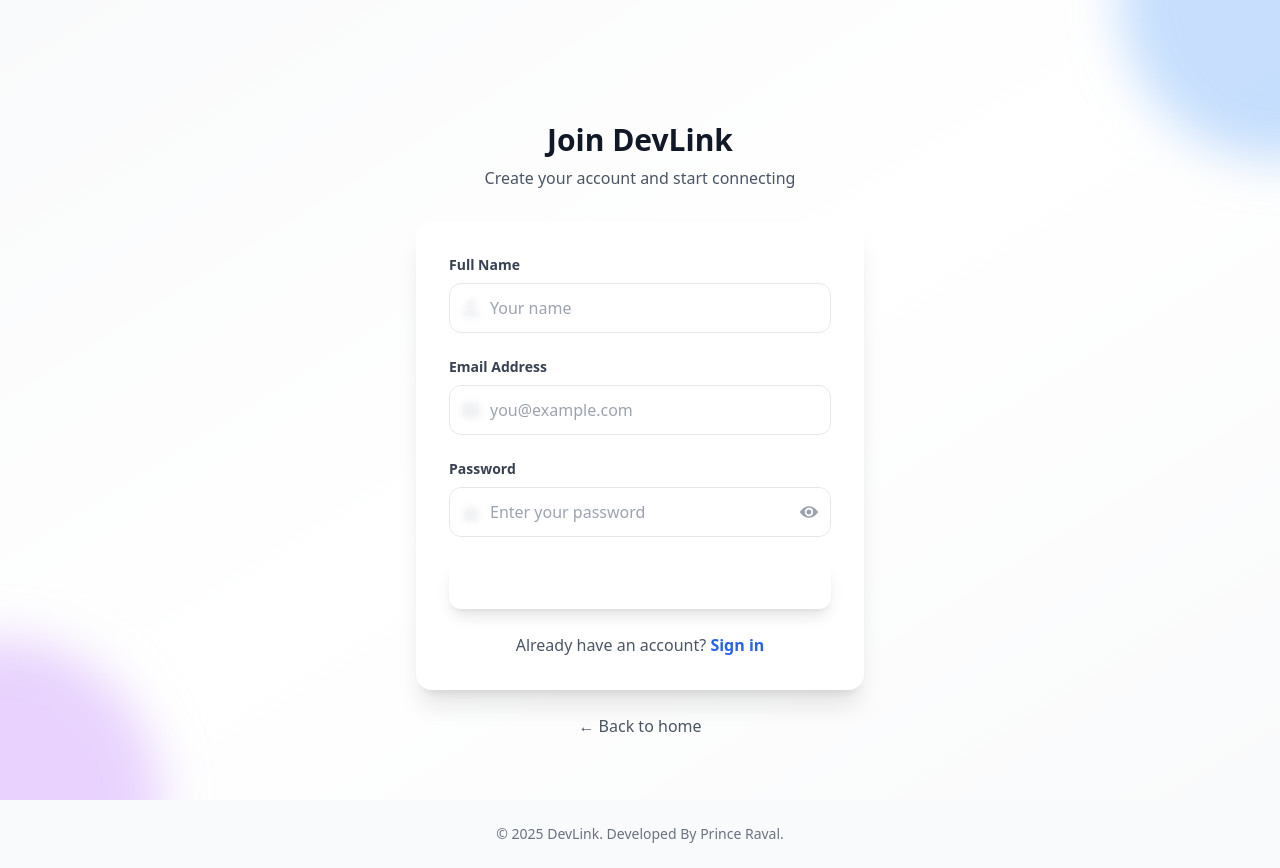
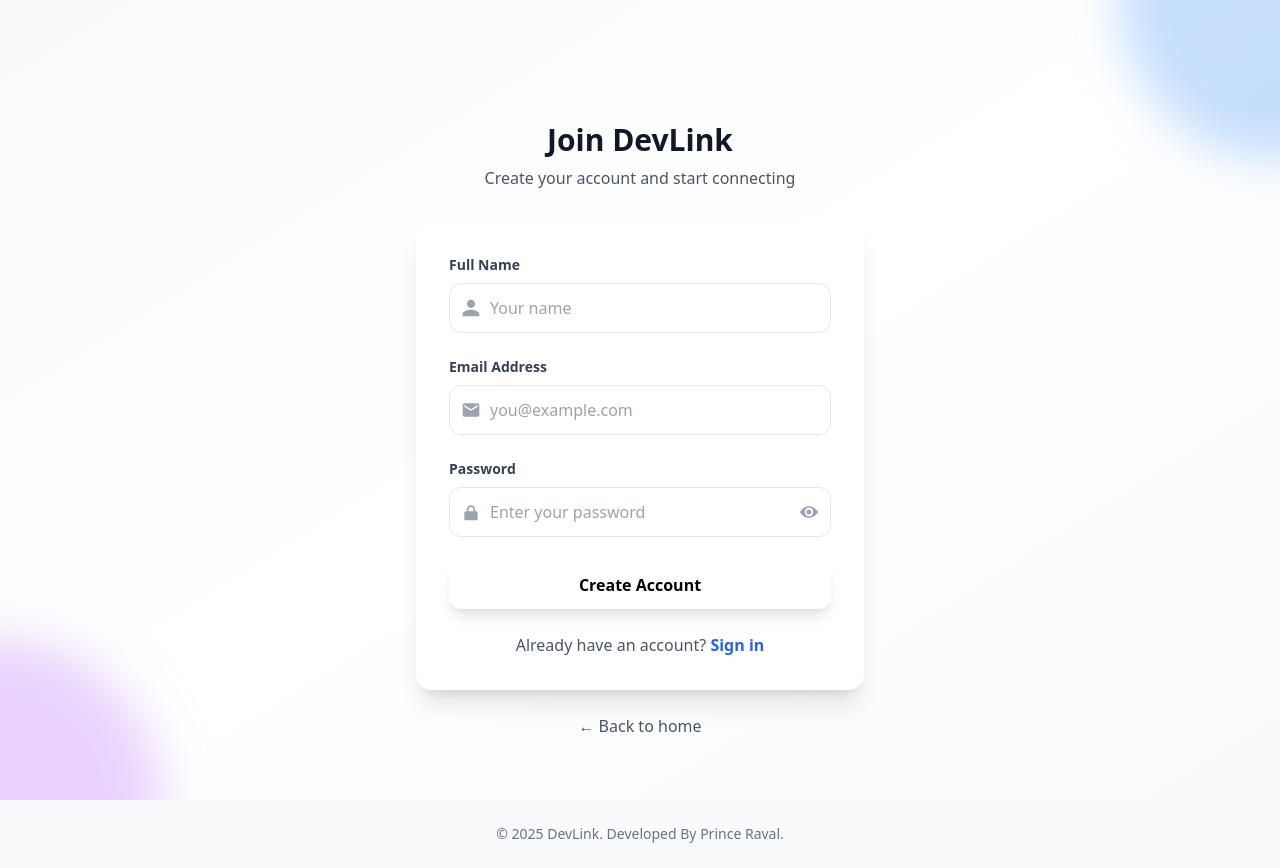
Before and after one commit to prince21241/devlink-frontend, a React (Vite) app: page /register in a window 1280 px wide. Built offline with nearby package versions, Linux system fonts and the light colour scheme; the HTML template or start-up script is replaced by a standard one.

Commit message:
login register stlying fixes
fixed sign in and register text colors. fixed blurry icons

```diff
--- a/src/pages/Auth/Login.jsx
+++ b/src/pages/Auth/Login.jsx
@@ -64,7 +64,7 @@ export default function Login() {
                     name="email"
                     type="email"
                     required
-                    className="w-full pl-10 pr-4 py-3 border border-gray-200 rounded-xl focus:outline-none focus:ring-2 focus:ring-blue-500 focus:border-transparent transition-all duration-300 bg-white/80 backdrop-blur-sm"
+                    className="w-full pl-10 pr-4 py-3 border border-gray-200 rounded-xl focus:outline-none focus:ring-2 focus:ring-blue-500 focus:border-transparent transition-all duration-300"
                     placeholder="you@example.com"
                     value={formData.email}
                     onChange={handleChange}
@@ -83,7 +83,7 @@ export default function Login() {
                     name="password"
                     type={showPassword ? "text" : "password"}
                     required
-                    className="w-full pl-10 pr-10 py-3 border border-gray-200 rounded-xl focus:outline-none focus:ring-2 focus:ring-blue-500 focus:border-transparent transition-all duration-300 bg-white/80 backdrop-blur-sm"
+                    className="w-full pl-10 pr-10 py-3 border border-gray-200 rounded-xl focus:outline-none focus:ring-2 focus:ring-blue-500 focus:border-transparent transition-all duration-300 "
                     placeholder="Enter your password"
                     value={formData.password}
                     onChange={handleChange}
@@ -96,7 +96,7 @@ export default function Login() {
 
               <button
                 type="submit"
-                className="w-full bg-gradient-to-r from-blue-600 to-purple-600 text-white font-semibold py-3 px-6 rounded-xl shadow-lg hover:shadow-xl transform hover:scale-105 transition-all duration-300 focus:outline-none focus:ring-2 focus:ring-blue-500 focus:ring-offset-2"
+                className="w-full bg-gradient-to-r from-blue-600 to-purple-600 text-black font-semibold py-3 px-6 rounded-xl shadow-lg hover:shadow-xl transform hover:scale-105 transition-all duration-300 focus:outline-none focus:ring-2 focus:ring-blue-500 focus:ring-offset-2"
               >
                 Sign In
               </button>
--- a/src/pages/Auth/Register.jsx
+++ b/src/pages/Auth/Register.jsx
@@ -69,7 +69,7 @@ export default function Register() {
                     name="name"
                     type="text"
                     required
-                    className="w-full pl-10 pr-4 py-3 border border-gray-200 rounded-xl focus:outline-none focus:ring-2 focus:ring-blue-500 focus:border-transparent transition-all duration-300 bg-white/80 backdrop-blur-sm"
+                    className="w-full pl-10 pr-4 py-3 border border-gray-200 rounded-xl focus:outline-none focus:ring-2 focus:ring-blue-500 focus:border-transparent transition-all duration-300"
                     placeholder="Your name"
                     value={formData.name}
                     onChange={handleChange}
@@ -88,7 +88,7 @@ export default function Register() {
                     name="email"
                     type="email"
                     required
-                    className="w-full pl-10 pr-4 py-3 border border-gray-200 rounded-xl focus:outline-none focus:ring-2 focus:ring-blue-500 focus:border-transparent transition-all duration-300 bg-white/80 backdrop-blur-sm"
+                    className="w-full pl-10 pr-4 py-3 border border-gray-200 rounded-xl focus:outline-none focus:ring-2 focus:ring-blue-500 focus:border-transparent transition-all duration-300"
                     placeholder="you@example.com"
                     value={formData.email}
                     onChange={handleChange}
@@ -100,14 +100,14 @@ export default function Register() {
                 <label htmlFor="password" className="block text-sm font-semibold text-gray-700 mb-2">Password</label>
                 <div className="relative">
                   <span className="absolute inset-y-0 left-3 flex items-center text-gray-400">
-                    <LockIcon className="w-5 h-5" />
+                    <LockIcon className="w-5 h-5 " />
                   </span>
                   <input
                     id="password"
                     name="password"
                     type={showPassword ? "text" : "password"}
                     required
-                    className="w-full pl-10 pr-10 py-3 border border-gray-200 rounded-xl focus:outline-none focus:ring-2 focus:ring-blue-500 focus:border-transparent transition-all duration-300 bg-white/80 backdrop-blur-sm"
+                    className="w-full pl-10 pr-10 py-3 border border-gray-200 rounded-xl focus:outline-none focus:ring-2 focus:ring-blue-500 focus:border-transparent transition-all duration-300"
                     placeholder="Enter your password"
                     value={formData.password}
                     onChange={handleChange}
@@ -120,7 +120,7 @@ export default function Register() {
 
               <button
                 type="submit"
-                className="w-full bg-gradient-to-r from-blue-600 to-purple-600 text-white font-semibold py-3 px-6 rounded-xl shadow-lg hover:shadow-xl transform hover:scale-105 transition-all duration-300 focus:outline-none focus:ring-2 focus:ring-blue-500 focus:ring-offset-2"
+                className="w-full bg-gradient-to-r from-blue-600 to-purple-600 text-black font-semibold py-3 px-6 rounded-xl shadow-lg hover:shadow-xl transform hover:scale-105 transition-all duration-300 focus:outline-none focus:ring-2 focus:ring-blue-500 focus:ring-offset-2"
               >
                 Create Account
               </button>
```
Also changed, not shown: src/App.jsx (line endings or trailing spaces).
